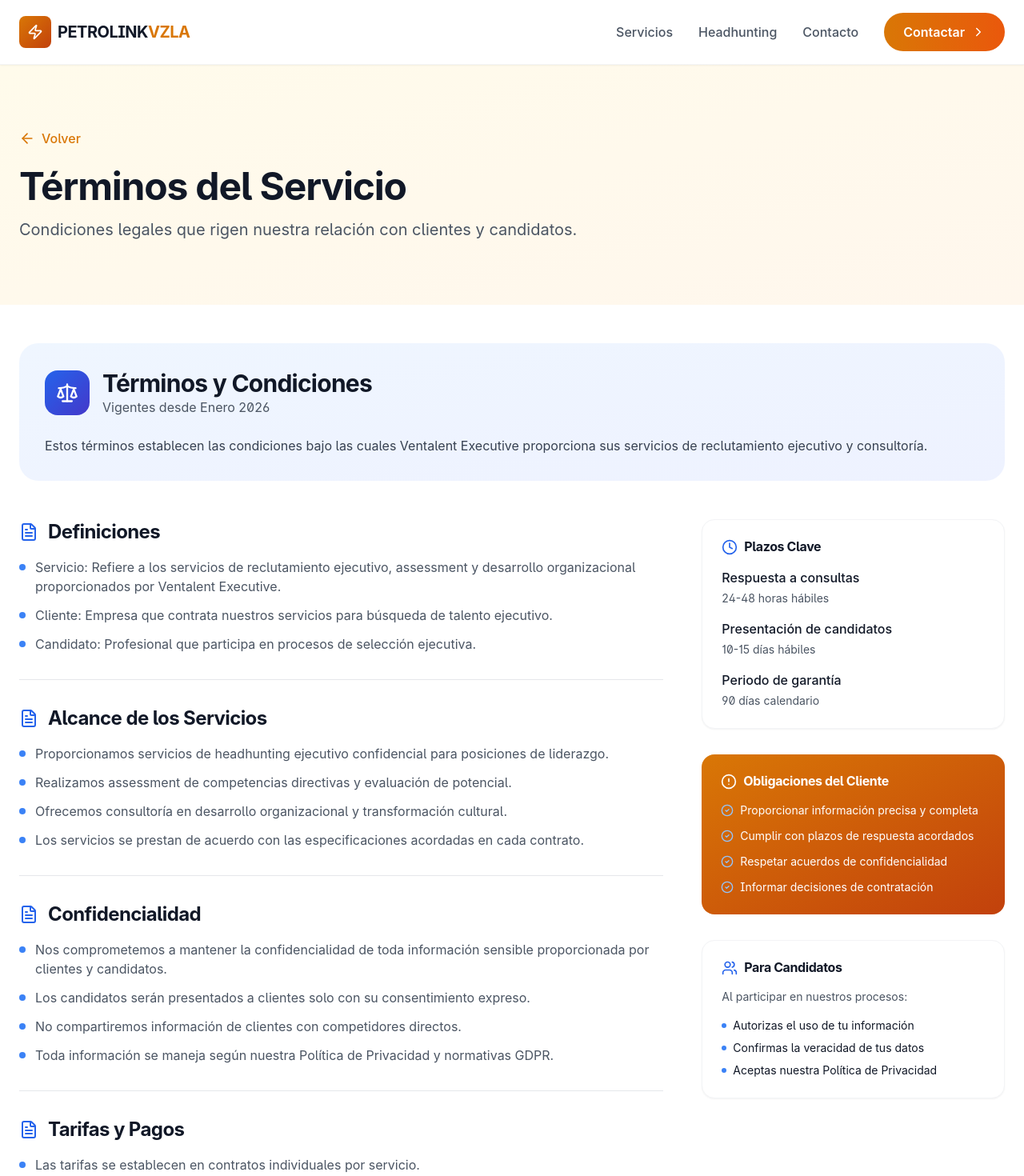
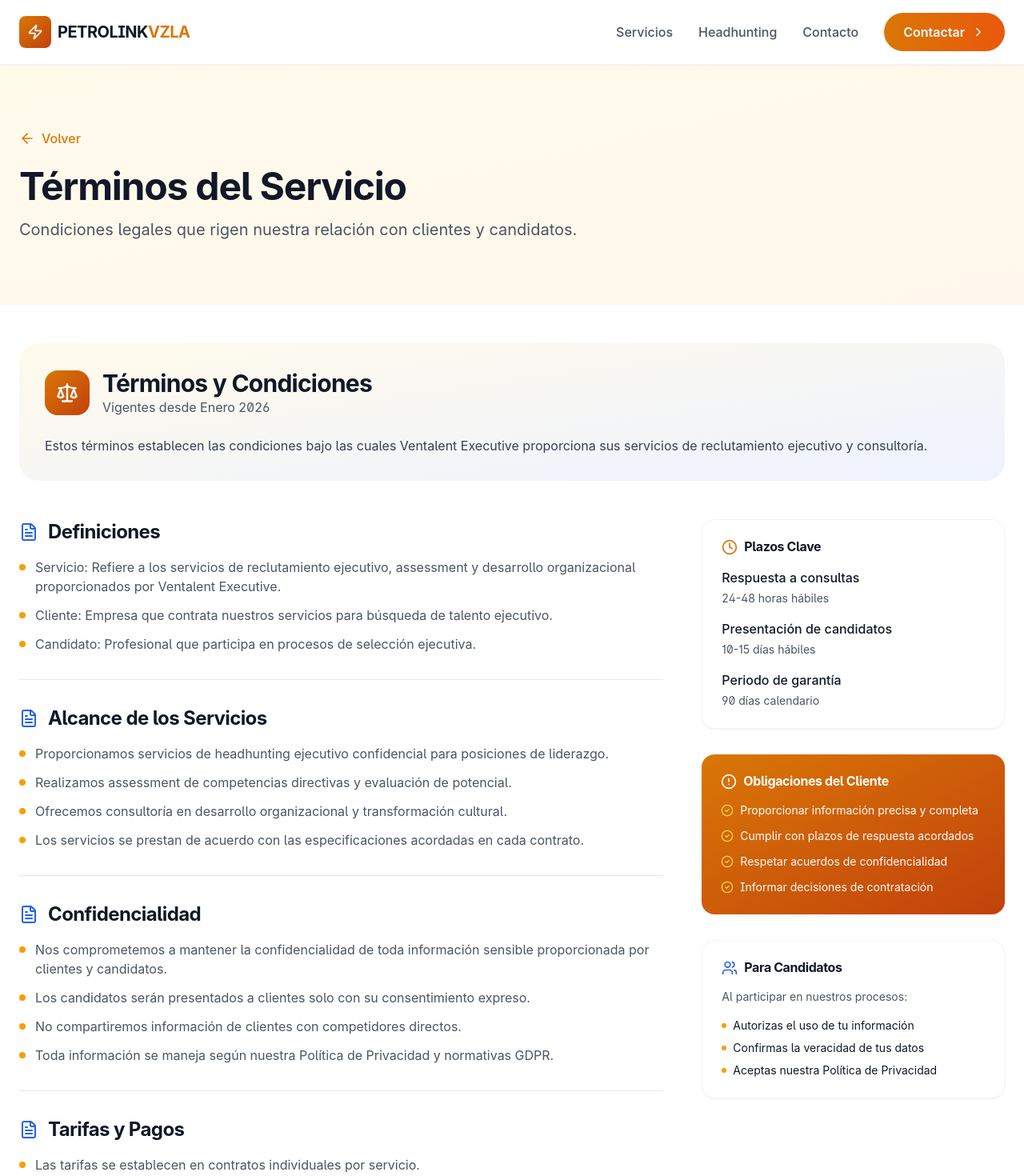
Before and after one commit to serranolash/petrolink, a React (Vite) app: page /terminos-servicio in a window 1280 px wide. Shown: the top 1470 px of the page at 80% size. Built offline with nearby package versions, Linux system fonts and the light colour scheme.

Commit message:
Sincronizar colores

```diff
--- a/src/pages/PrivacyPolicy.jsx
+++ b/src/pages/PrivacyPolicy.jsx
@@ -74,23 +74,23 @@ export default function PrivacyPolicy() {
               </h4>
               <ul className="space-y-3">
                 <li className="flex items-start gap-2">
-                  <div className="w-2 h-2 bg-blue-500 rounded-full mt-2"></div>
+                  <div className="w-2 h-2 bg-amber-500 rounded-full mt-2"></div>
                   <span className="text-sm">Transparencia en el procesamiento</span>
                 </li>
                 <li className="flex items-start gap-2">
-                  <div className="w-2 h-2 bg-blue-500 rounded-full mt-2"></div>
+                  <div className="w-2 h-2 bg-amber-500 rounded-full mt-2"></div>
                   <span className="text-sm">Limitación de la finalidad</span>
                 </li>
                 <li className="flex items-start gap-2">
-                  <div className="w-2 h-2 bg-blue-500 rounded-full mt-2"></div>
+                  <div className="w-2 h-2 bg-amber-500 rounded-full mt-2"></div>
                   <span className="text-sm">Minimización de datos</span>
                 </li>
                 <li className="flex items-start gap-2">
-                  <div className="w-2 h-2 bg-blue-500 rounded-full mt-2"></div>
+                  <div className="w-2 h-2 bg-amber-500 rounded-full mt-2"></div>
                   <span className="text-sm">Exactitud de la información</span>
                 </li>
                 <li className="flex items-start gap-2">
-                  <div className="w-2 h-2 bg-blue-500 rounded-full mt-2"></div>
+                  <div className="w-2 h-2 bg-amber-500 rounded-full mt-2"></div>
                   <span className="text-sm">Almacenamiento limitado</span>
                 </li>
               </ul>
@@ -126,10 +126,10 @@ export default function PrivacyPolicy() {
                   Nuestras prácticas cumplen con:
                 </div>
                 <div className="flex flex-wrap gap-2">
-                  <span className="px-3 py-1 bg-blue-50 text-blue-700 rounded-full text-xs font-medium">GDPR</span>
-                  <span className="px-3 py-1 bg-blue-50 text-blue-700 rounded-full text-xs font-medium">CCPA</span>
-                  <span className="px-3 py-1 bg-blue-50 text-blue-700 rounded-full text-xs font-medium">LGPD</span>
-                  <span className="px-3 py-1 bg-blue-50 text-blue-700 rounded-full text-xs font-medium">ISO 27001</span>
+                  <span className="px-3 py-1 bg-blue-50 text-amber-700 rounded-full text-xs font-medium">GDPR</span>
+                  <span className="px-3 py-1 bg-blue-50 text-amber-700 rounded-full text-xs font-medium">CCPA</span>
+                  <span className="px-3 py-1 bg-blue-50 text-amber-700 rounded-full text-xs font-medium">LGPD</span>
+                  <span className="px-3 py-1 bg-blue-50 text-amber-700 rounded-full text-xs font-medium">ISO 27001</span>
                 </div>
               </div>
             </div>
--- a/src/pages/TermsOfService.jsx
+++ b/src/pages/TermsOfService.jsx
@@ -67,9 +67,9 @@ export default function TermsOfService() {
     >
       <div className="space-y-12">
         {/* Hero */}
-        <div className="bg-gradient-to-br from-blue-50 to-indigo-50 rounded-2xl p-8">
+        <div className="bg-gradient-to-br from-amber-50 to-indigo-50 rounded-2xl p-8">
           <div className="flex items-center gap-4 mb-6">
-            <div className="w-14 h-14 rounded-xl bg-gradient-to-br from-blue-600 to-indigo-700 flex items-center justify-center">
+            <div className="w-14 h-14 rounded-xl bg-gradient-to-br from-amber-600 to-orange-700 flex items-center justify-center">
               <Scale className="text-white" size={28} />
             </div>
             <div>
@@ -95,7 +95,7 @@ export default function TermsOfService() {
                 <ul className="space-y-3">
                   {section.content.map((item, itemIndex) => (
                     <li key={itemIndex} className="flex items-start gap-3">
-                      <div className="w-2 h-2 bg-blue-500 rounded-full mt-2 flex-shrink-0"></div>
+                      <div className="w-2 h-2 bg-amber-500 rounded-full mt-2 flex-shrink-0"></div>
                       <span className="text-gray-600">{item}</span>
                     </li>
                   ))}
@@ -108,7 +108,7 @@ export default function TermsOfService() {
           <div className="space-y-8">
             <div className="bg-white border border-gray-100 rounded-xl p-6 shadow-sm">
               <h4 className="font-bold mb-4 flex items-center gap-2">
-                <Clock size={20} className="text-blue-600" />
+                <Clock size={20} className="text-amber-600" />
                 Plazos Clave
               </h4>
               <div className="space-y-4">
@@ -134,19 +134,19 @@ export default function TermsOfService() {
               </h4>
               <ul className="space-y-3 text-sm">
                 <li className="flex items-start gap-2">
-                  <CheckCircle2 size={16} className="text-blue-300 mt-0.5 flex-shrink-0" />
+                  <CheckCircle2 size={16} className="text-amber-300 mt-0.5 flex-shrink-0" />
                   <span>Proporcionar información precisa y completa</span>
                 </li>
                 <li className="flex items-start gap-2">
-                  <CheckCircle2 size={16} className="text-blue-300 mt-0.5 flex-shrink-0" />
+                  <CheckCircle2 size={16} className="text-amber-300 mt-0.5 flex-shrink-0" />
                   <span>Cumplir con plazos de respuesta acordados</span>
                 </li>
                 <li className="flex items-start gap-2">
-                  <CheckCircle2 size={16} className="text-blue-300 mt-0.5 flex-shrink-0" />
+                  <CheckCircle2 size={16} className="text-amber-300 mt-0.5 flex-shrink-0" />
                   <span>Respetar acuerdos de confidencialidad</span>
                 </li>
                 <li className="flex items-start gap-2">
-                  <CheckCircle2 size={16} className="text-blue-300 mt-0.5 flex-shrink-0" />
+                  <CheckCircle2 size={16} className="text-amber-300 mt-0.5 flex-shrink-0" />
                   <span>Informar decisiones de contratación</span>
                 </li>
               </ul>
@@ -162,15 +162,15 @@ export default function TermsOfService() {
               </p>
               <ul className="space-y-2 text-sm">
                 <li className="flex items-center gap-2">
-                  <div className="w-1.5 h-1.5 bg-blue-500 rounded-full"></div>
+                  <div className="w-1.5 h-1.5 bg-amber-500 rounded-full"></div>
                   <span>Autorizas el uso de tu información</span>
                 </li>
                 <li className="flex items-center gap-2">
-                  <div className="w-1.5 h-1.5 bg-blue-500 rounded-full"></div>
+                  <div className="w-1.5 h-1.5 bg-amber-500 rounded-full"></div>
                   <span>Confirmas la veracidad de tus datos</span>
                 </li>
                 <li className="flex items-center gap-2">
-                  <div className="w-1.5 h-1.5 bg-blue-500 rounded-full"></div>
+                  <div className="w-1.5 h-1.5 bg-amber-500 rounded-full"></div>
                   <span>Aceptas nuestra Política de Privacidad</span>
                 </li>
               </ul>
```
